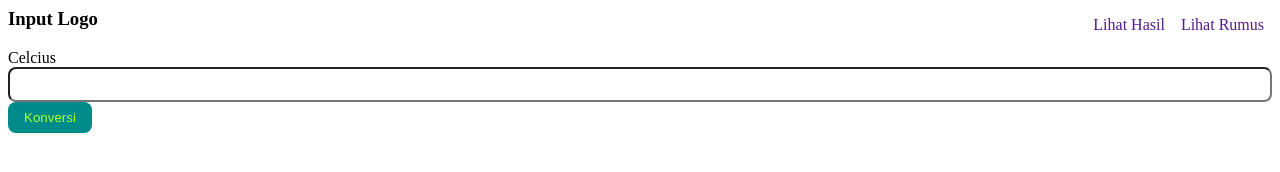
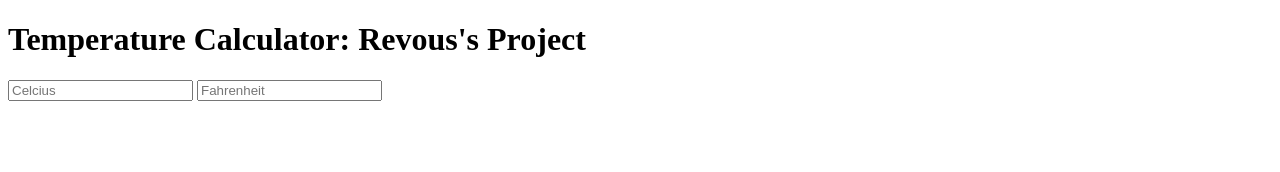
Before and after one commit to revou-fundamental-course/5-feb-24-asap2x, a plain HTML site: page index.html in a window 1280 px wide. Drawn offline with Linux system fonts and the light colour scheme.

Commit message:
Update index.html

```diff
--- a/index.html
+++ b/index.html
@@ -3,21 +3,19 @@
 <head>
     <meta charset="UTF-8">
     <meta name="viewport" content="width=device-width, initial-scale=1.0">
-    <title>Konverter Suhu</title>
+    <title>Temperature Calculator: Revou's Project</title>
     <link rel="stylesheet" href="css/style.css">
 </head>
 <body>
-    <header id="navigation-bar">
-        <h3 id="logo"> Input Logo </h3>
-        <nav id="navigation">
-            <a href="">Lihat Hasil</a>
-            <a href="">Lihat Rumus</a>
-        </nav>
-    </header>
-    <div class="input-section">
-        <label for="input-field">Celcius</label>
-        <input type="number" class="input-field">
-    </div>
-    <button class="my-button">Konversi</button>
+    <main>
+        <header>
+            <h1> Temperature Calculator: Revous's Project </h1>
+        </header>
+        <div class="inputs">
+            <input type="number" name="celcius" id="celcius" class="input" placeholder="Celcius">
+            <input type="number" name="fahrenheit" id="fahrenheit" class="input" placeholder="Fahrenheit">
+        </div>
+    </main>
+    <script src="script.js"></script>
 </body>
 </html>
```
